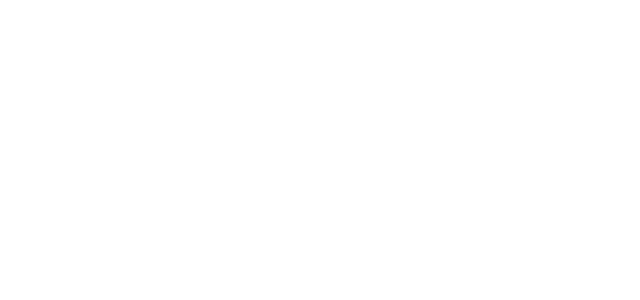
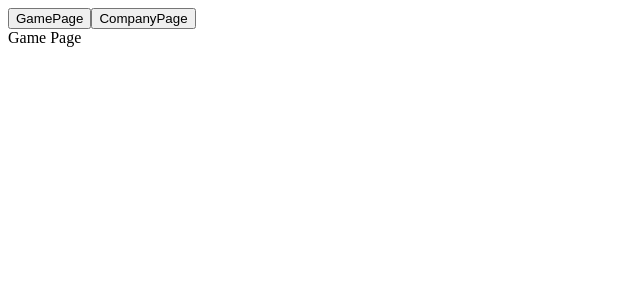
Before and after one commit to 1cb8c1/simple-page, a React (Create React App) app: page / in a window 1280 px wide. Shown: the top 300 px of the page, without its empty margins (0-640 px from the left). Built offline with nearby package versions, Linux system fonts and the light colour scheme.

Commit message:
Added navigation logic

```diff
--- a/src/App.js
+++ b/src/App.js
@@ -1,9 +1,13 @@
 import React from "react";
+import { MainPage } from "./Containers/MainPage";
+import { NavigationProvider } from "./Contexts/NavigationContext";
 
 function App() {
   return (
     <div className="App">
-      <header className="App-header"></header>
+      <NavigationProvider>
+        <MainPage />
+      </NavigationProvider>
     </div>
   );
 }
--- /dev/null
+++ b/src/Components/Navbar.js
@@ -0,0 +1,18 @@
+import React, { useContext } from "react";
+import { NavigationContext } from "../Contexts/NavigationContext";
+
+export const Navbar = props => {
+  const choices = props.choices;
+
+  return (
+    <>
+      {choices.map(choice => {
+        return (
+          <button key={choice} onClick={() => props.onClick(choice)}>
+            {choice}
+          </button>
+        );
+      })}
+    </>
+  );
+};
--- /dev/null
+++ b/src/Containers/CompanysPage.js
@@ -0,0 +1,5 @@
+import React from "react";
+
+export const CompanysPage = () => {
+  return <div>Companys Page</div>;
+};
--- /dev/null
+++ b/src/Containers/GamePage.js
@@ -0,0 +1,5 @@
+import React from "react";
+
+export const GamePage = () => {
+  return <div>Game Page</div>;
+};
--- /dev/null
+++ b/src/Containers/MainPage.js
@@ -0,0 +1,18 @@
+import React, { useContext } from "react";
+import { NavigationContext } from "../Contexts/NavigationContext";
+import { GamePage } from "./GamePage";
+import { CompanysPage } from "./CompanysPage";
+import { Navbar } from "../Components/Navbar";
+
+export const MainPage = () => {
+  const [whichPage, setWhichPage] = useContext(NavigationContext);
+  const choices = ["GamePage", "CompanyPage"];
+
+  return (
+    <>
+      <Navbar choices={choices} onClick={setWhichPage} />
+      {whichPage === "GamePage" ? <GamePage /> : null}
+      {whichPage === "CompanyPage" ? <CompanysPage /> : null}
+    </>
+  );
+};
--- /dev/null
+++ b/src/Contexts/NavigationContext.js
@@ -0,0 +1,12 @@
+import React, { useContext, useState } from "react";
+
+export const NavigationContext = React.createContext();
+
+export const NavigationProvider = props => {
+  const navHook = useState("GamePage");
+  return (
+    <NavigationContext.Provider value={navHook}>
+      {props.children}
+    </NavigationContext.Provider>
+  );
+};
```
